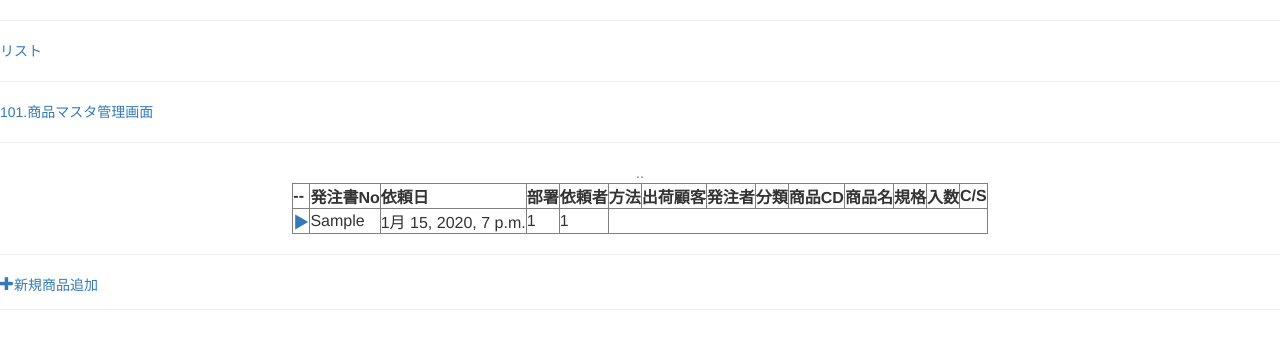
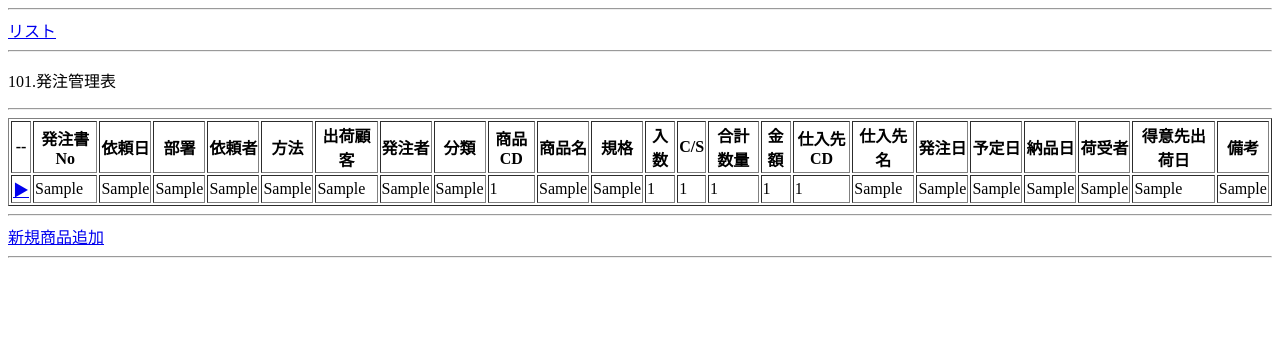
Before and after one commit to simashun/omlapp, a Django app: page /yui/ in a window 1280 px wide. Shown: the top 349 px of the page. Run offline with Django 3.2, Linux system fonts and the light colour scheme; tables that the repository leaves empty hold one stand-in row (values such as "Sample post"); some libraries are stand-ins or nearby versions.

Commit message:
管理画面OK、新規登録画面の作成中

```diff
--- a/oml/yui/forms.py
+++ b/oml/yui/forms.py
@@ -1,11 +1,11 @@
 from django import forms
 # from .models import Shouhin,Hachukanri
-from .models import Shouhin
+from .models import Shouhin,T_oml3
 
 class PostForm(forms.ModelForm):
 
     class Meta:
-        model = Shouhin
+        model = T_oml3
         """Shouhinモデルを使う"""
         fields = ('Shouhin_nm', 'Shouhin_cd', 'Kikaku')
 
--- a/oml/yui/models.py
+++ b/oml/yui/models.py
@@ -95,7 +95,7 @@ class T_oml3(models.Model):
     Biken_flg = models.IntegerField (verbose_name='美健フラグ', null=False,default='0')
     Cancel_flg = models.IntegerField (verbose_name='キャンセルフラグ', null=False,default='0')
     def __str__(self):
-        return self.Shouhin_cd
+        # return self.Shouhin_cd
         return self.Hachu_nm
     class Meta:
         verbose_name = '発注管理T'
--- a/oml/yui/templates/base.html
+++ b/oml/yui/templates/base.html
@@ -1,8 +1,6 @@
 {% load static %}
 <html lang="ja">
 <head>
-<link rel="stylesheet" href="https://maxcdn.bootstrapcdn.com/bootstrap/3.3.7/css/bootstrap.min.css" >
-<link rel="stylesheet" href="https://maxcdn.bootstrapcdn.com/bootstrap/3.3.7/css/bootstrap-theme.min.css" >
 <meta charset="UTF-8">
     <title>{% block title %}{% endblock %}</title>
 </head>
--- a/oml/yui/templates/yui/post_list.html
+++ b/oml/yui/templates/yui/post_list.html
@@ -2,21 +2,42 @@
 {% block title%}101.商品マスタ管理画面{% endblock title%}
 {% block content %}
 <p>
-101.商品マスタ管理画面
-</p>
+101.発注管理表
+</P>
 <hr>
 <div align="center">
 <table border="1">
 <th>--</th><th>発注書No</th><th>依頼日</th><th>部署</th><th>依頼者</th><th>方法</th><th>出荷顧客</th>
- <th>発注者</ht><th>分類</th><th>商品CD</th><th>商品名</th><th>規格</th><th>入数</th><th>C/S</th>..
+ <th>発注者</ht><th>分類</th><th>商品CD</th><th>商品名</th><th>規格</th><th>入数</th><th>C/S</th>
+ <th>合計数量</th><th>金額</th><th>仕入先CD</th><th>仕入先名</th><th>発注日</th><th>予定日</th>
+ <th>納品日</th><th>荷受者</th><th>得意先出荷日</th><th>備考</th>
 {%for name in name_lists%}
 <tr>
     <td>
      <a target="_new" href="{% url 'post_detail' pk=name.pk %}">▶</a></td>
-    </td><td> {{name.Irai_day}}</td>
-    <td>{{name.Up_time}}</td>
+    <td> {{name.Hachu_no}}</td>
+    <td> {{name.Irai_day}}</td>
+    <td> {{name.Busyo}}</td>
+    <td> {{name.Irai_nm}}</td>
+    <td> {{name.Houhou}}</td>
+    <td> {{name.Syuka_kokyaku}}</td>
+    <td> {{name.Hachu_nm}}</td>
+    <td>{{name.Bunrui}}</td>
+    <td>{{name.Shouhin.Shouhin_cd}}</td>
+    <td>{{name.Shouhin}}</td>
+    <td>{{name.Shouhin.Kikaku}}</td>
+    <td>{{name.Iri_su}}</td>
+    <td>{{name.Case_su}}</td>
+    <td>{{name.Sum_su}}</td>
+    <td>{{name.Kingaku}}</td>
     <td>{{name.Siresaki_cd}}</td>
-    <td>{{name.pk}}</td>
+    <td>{{name.Siresaki_nm}}</td>
+    <td>{{name.Hachu_day}}</td>
+    <td>{{name.Yotei_day}}</td>
+    <td>{{name.Nohin_day}}</td>
+    <td>{{name.Nohin_tanto_nm}}</td>
+    <td>{{name.Tokuisaki_shuka_day}}</td>
+    <td>{{name.Biko}}</td>
     </tr>
 {% endfor %}
 </table>
--- a/oml/yui/templates/yui/post_new.html
+++ b/oml/yui/templates/yui/post_new.html
@@ -2,7 +2,7 @@
 {% block title %}商品登録{% endblock title%}
 
 {% block content %}
-<h2>商品(post_new)登録</h2>
+<h2>新規登録</h2>
     <form method="POST" class="post-form">{% csrf_token %}
         {{ form.as_p}}
         <button type="submit">Save</button>
```
Also changed, not shown: oml/yui/migrations/0008_auto_20200310_1453.py (added).
